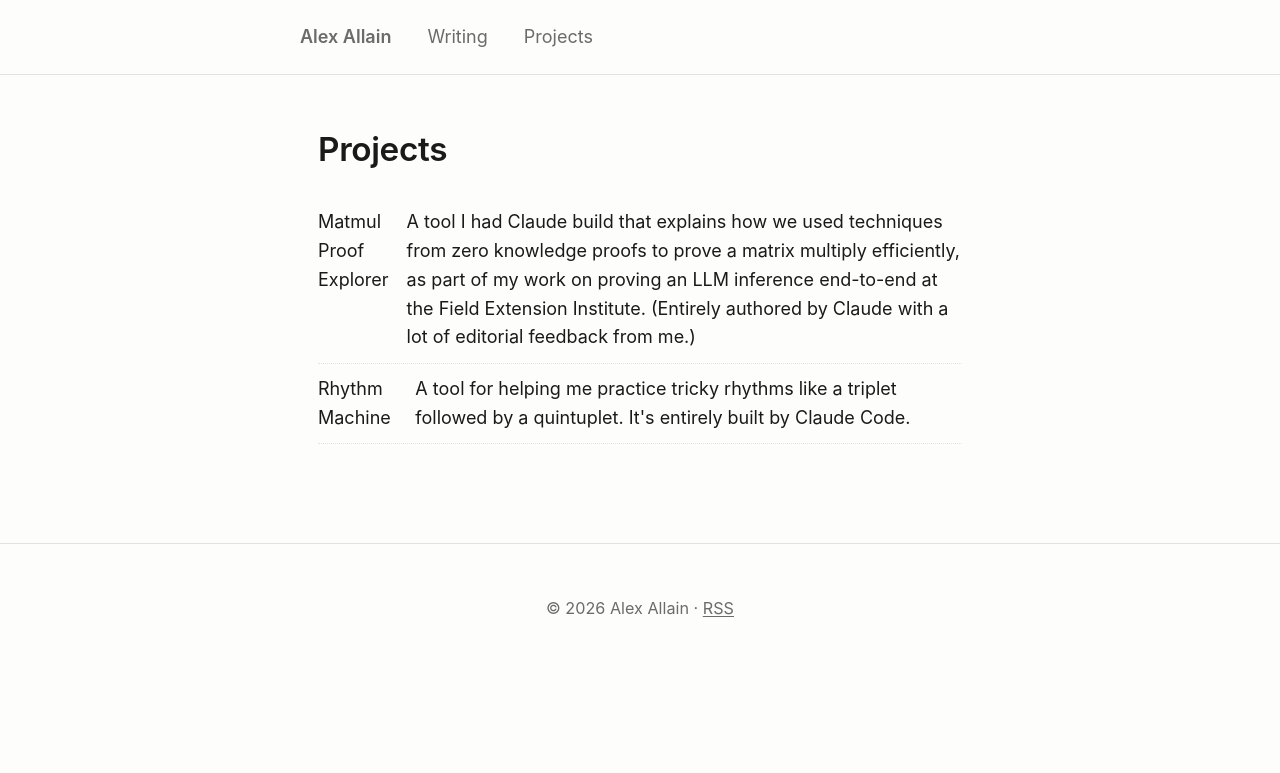
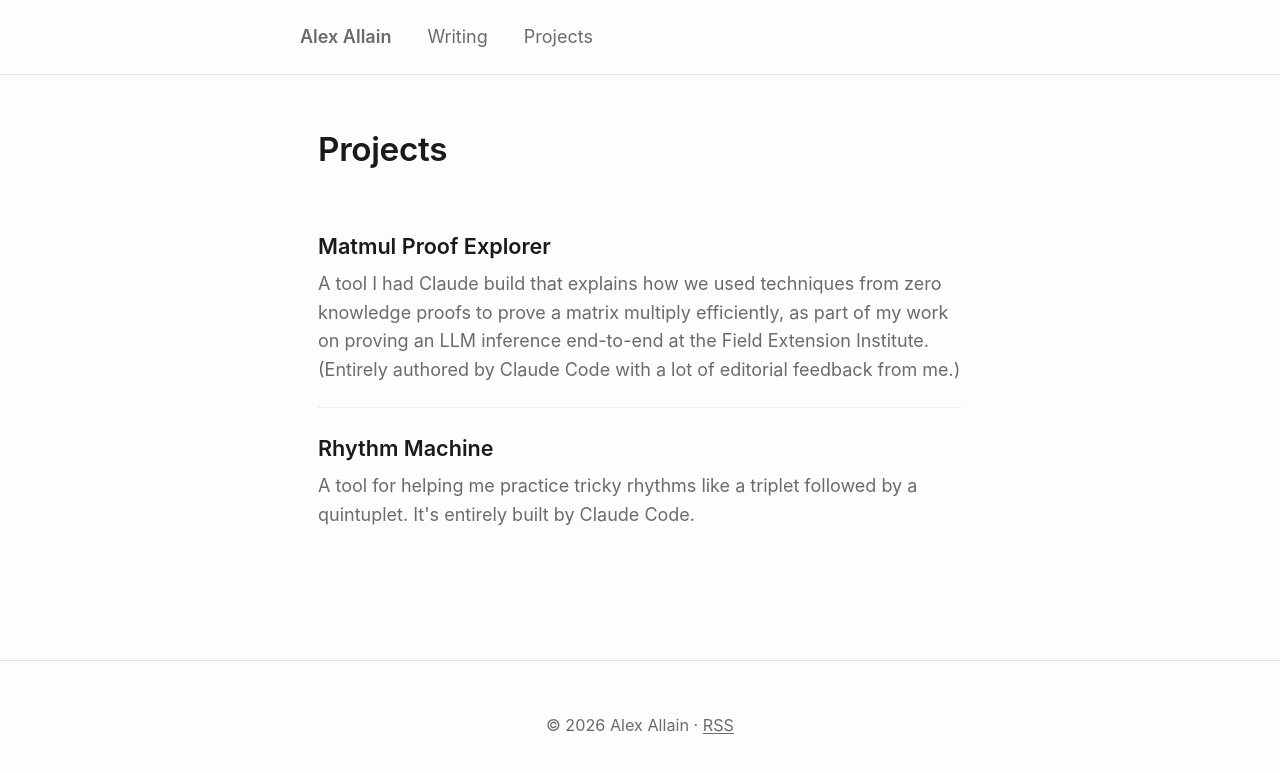
Before and after one commit to alexallain/alexallain.github.io, a Jekyll site: the page built from projects.md, in a window 1280 px wide. Shown: the top 773 px of the page. Built offline with Jekyll 4.4.1, drawn with Linux system fonts in a browser that asks for light colours.

Commit message:
Restyle Projects page: stacked title + description layout
Replace the post-list flex row (built for the writing index) with a
project-list style: project name as a header, description as text beneath.
Also credit "Claude Code" in the Matmul Proof Explorer description.

Co-Authored-By: Claude Opus 4.8 (1M context) <noreply@anthropic.com>

```diff
--- a/assets/css/style.scss
+++ b/assets/css/style.scss
@@ -115,6 +115,35 @@ ul.post-list time {
   white-space: nowrap;
 }
 
+ul.project-list {
+  list-style: none;
+  padding: 0;
+  margin: 2rem 0;
+}
+
+ul.project-list li {
+  padding: 1.25rem 0;
+  border-bottom: 1px dotted var(--rule);
+}
+
+ul.project-list li:last-child { border-bottom: none; }
+
+ul.project-list .project-title {
+  display: inline-block;
+  font-size: 1.2rem;
+  font-weight: 600;
+  color: var(--fg);
+  text-decoration: none;
+  margin-bottom: 0.35rem;
+}
+
+ul.project-list .project-title:hover { color: var(--accent); }
+
+ul.project-list p {
+  margin: 0;
+  color: var(--fg-muted);
+}
+
 .post-header { margin-bottom: 2rem; }
 .post-header h1 { margin-bottom: 0.25rem; }
 .post-header time {
--- a/projects.md
+++ b/projects.md
@@ -6,15 +6,16 @@ permalink: /projects/
 
 # Projects
 
-<ul class="post-list">
+<ul class="project-list">
   <li>
-    <a href="{{ '/projects/matmul-proof-explorer/' | relative_url }}">Matmul Proof Explorer</a> A tool I had Claude
-build that explains how we used techniques from zero knowledge proofs to prove a matrix multiply efficiently, as part
-of my work on proving an LLM inference end-to-end at the Field Extension Institute. (Entirely authored by Claude with a
-lot of editorial feedback from me.)
+    <a class="project-title" href="{{ '/projects/matmul-proof-explorer/' | relative_url }}">Matmul Proof Explorer</a>
+    <p>A tool I had Claude build that explains how we used techniques from zero knowledge proofs to prove a matrix
+multiply efficiently, as part of my work on proving an LLM inference end-to-end at the Field Extension Institute.
+(Entirely authored by Claude Code with a lot of editorial feedback from me.)</p>
   </li>
   <li>
-    <a href="{{ '/projects/rhythm-machine/' | relative_url }}">Rhythm Machine</a> A tool for helping me practice
-tricky rhythms like a triplet followed by a quintuplet. It's entirely built by Claude Code.
+    <a class="project-title" href="{{ '/projects/rhythm-machine/' | relative_url }}">Rhythm Machine</a>
+    <p>A tool for helping me practice tricky rhythms like a triplet followed by a quintuplet. It's entirely built by
+Claude Code.</p>
   </li>
 </ul>
```
